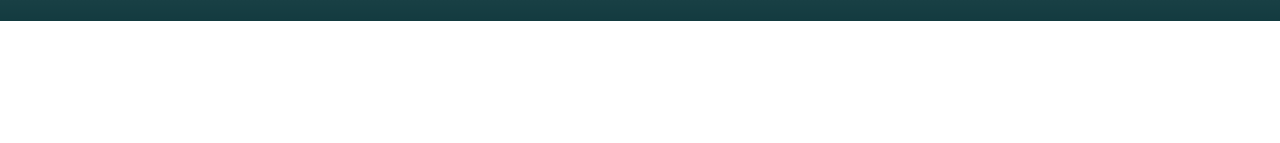
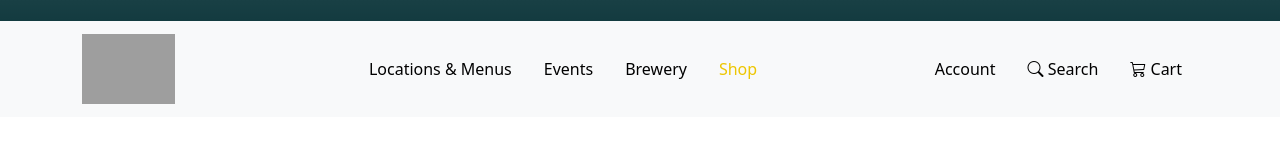
Before and after one commit to ethanbatin/bootstrap-navbars, a plain HTML site: page index.html in a window 1280 px wide. Shown: the part 359-502 px from the top of the page. Drawn offline with nearby package versions, Linux system fonts and the light colour scheme; grey boxes are pictures that could not be loaded.

Commit message:
practice quiz 4: The fourth Navbar

```diff
--- a/index.html
+++ b/index.html
@@ -135,6 +135,32 @@
                 </div>
             </nav>
          </div>
+
+         <!--  Aloha Beer-->
+           <nav class="navbar navbar-expand-lg navbar-light bg-light">
+            <div class="container">
+                <a class="navbar-brand" href="#">
+                    <img src="https://courses.ics.hawaii.edu/ics314f26/morea/ui-frameworks/experience-bootstrap-navbars-aloha-beer-logo.png" alt="Aloha Beer Logo" width="110">
+
+                    <div class="nav justify-content-center">
+                        <a class="nav-link" href="#">Locations &amp; Menus</a>
+                        <a class="nav-link" href="#">Events</a>
+                        <a class="nav-link" href="#">Brewery</a>
+                        <a class="nav-link aloha-shop" href="#">Shop</a>
+                    </div>
+
+                    <div class="nav justify-content-end">
+                        <a class="nav-link" href="#">Account</a>
+                        <a class="nav-link" href="#">
+                            <i class="bi bi-search"></i> Search
+                        </a>
+                        <a class="nav-link" href="#">
+                            <i class="bi bi-cart3"></i> Cart
+                        </a>
+                    </div>
+                </a>
+            </div>
+           </nav>
      </div>
 </body>
 </html>
--- a/style.css
+++ b/style.css
@@ -71,3 +71,19 @@
     height: 70px;
     width: auto;
 }
+
+.aloha-shop {
+    color: #EDC601 !important;
+}
+
+.navbar-light .nav-link {
+    color: black;
+}
+
+.navbar-light .nav-link:hover {
+    color: black;
+}
+
+.aloha-shop {
+    color: #EDC601 !important;
+}
```
